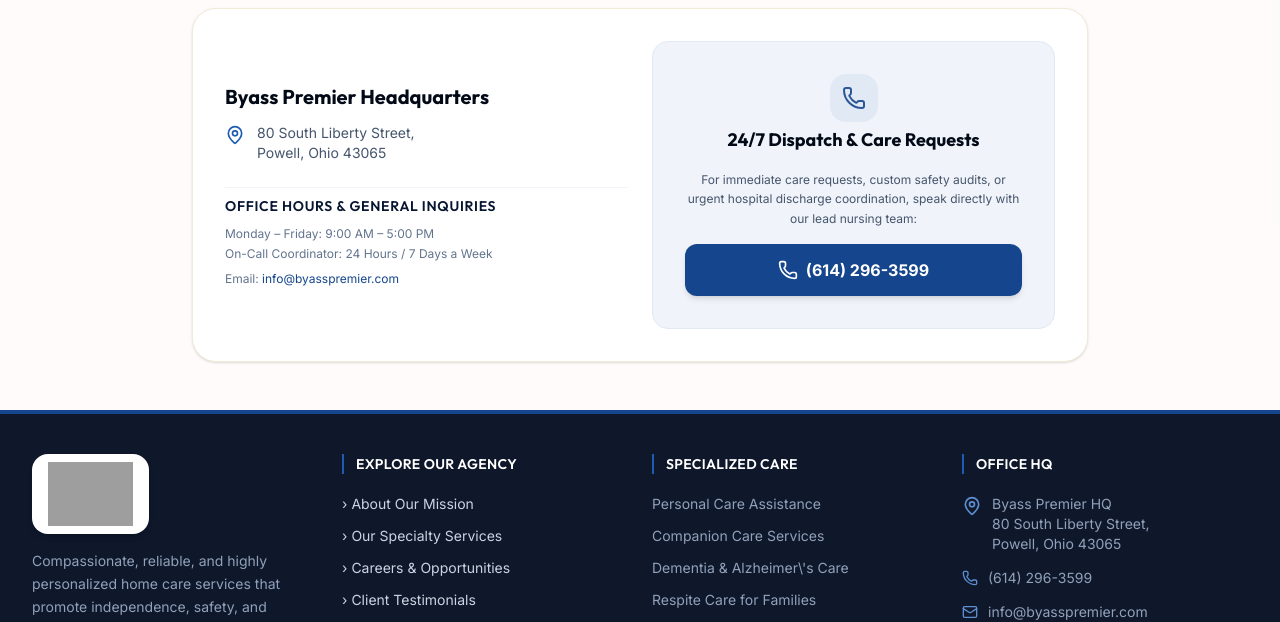
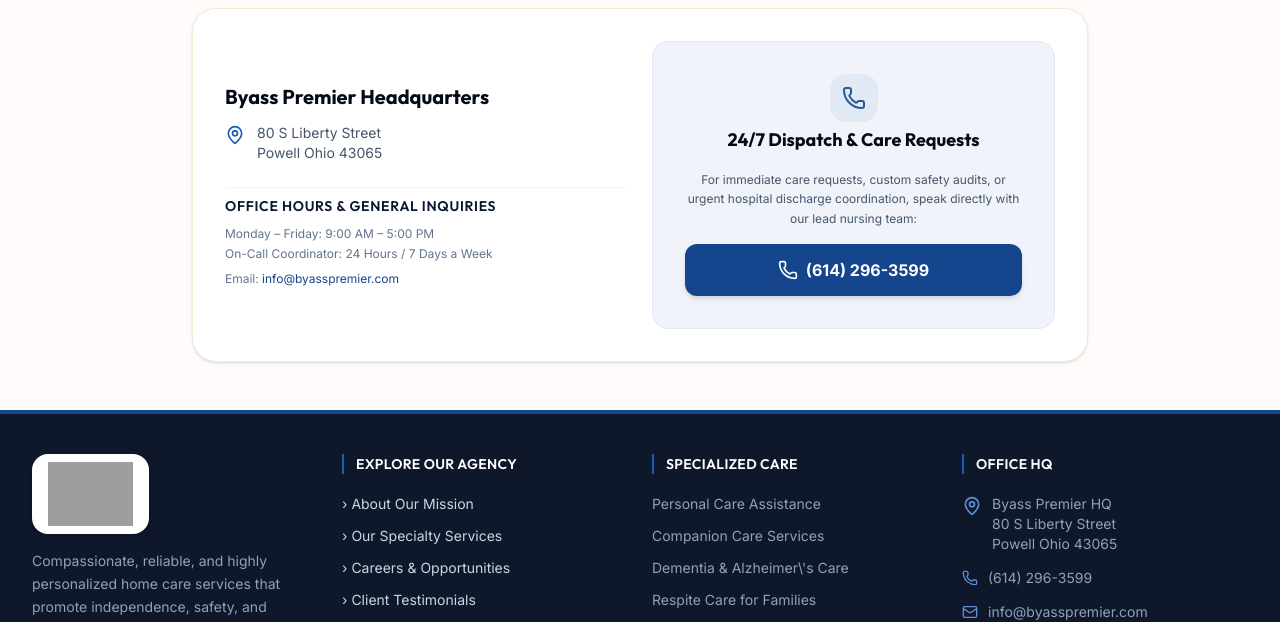
Before and after one commit to olatunjibyass/Byass-Premier, a React (Vite) app: page / in a window 1280 px wide. Shown: the part 3080-3702 px from the top of the page. Built offline with nearby package versions, Linux system fonts and the light colour scheme; grey boxes are pictures that could not be loaded.

Commit message:
feat: update contact address and team images
- Standardize address formatting for HQ
- Add team member portrait images
- Replace placeholder nurse image with high-quality asset

```diff
--- a/src/App.tsx
+++ b/src/App.tsx
@@ -65,7 +65,9 @@
 // Image paths from asset generation imported statically for production reliability
 const IMAGE_HERO = 'https://i.postimg.cc/134yyr35/Capture.png';
 const IMAGE_KITCHEN = 'https://i.postimg.cc/jSnB8gjp/Capture1.png';
-import IMAGE_NURSE from './assets/images/compassionate_caregiver_1783614278094.jpg';
+const IMAGE_NURSE = 'https://images.unsplash.com/photo-1576765608535-5f04d1e3f289?auto=format&fit=crop&w=800&q=80';
+import IMAGE_TEEJAY from './assets/images/teejay_byass.png';
+import IMAGE_PRINCESS from './assets/images/princess_heirsmac.jpg';
 
 // Helper to resolve service icons
 const getServiceIcon = (iconName: string, className = "w-6 h-6") => {
@@ -690,8 +692,8 @@
                           <div className="flex items-start gap-3 text-slate-600 mt-3">
                             <MapPin className="w-5 h-5 text-brand-blue-500 shrink-0 mt-0.5" />
                             <span className="text-sm">
-                              80 South Liberty Street,<br />
-                              Powell, Ohio 43065
+                              80 S Liberty Street<br />
+                              Powell Ohio 43065
                             </span>
                           </div>
                         </div>
@@ -858,13 +860,13 @@
                         name: 'Teejay Byass',
                         role: 'Director',
                         credentials: 'Care Administrator',
-                        image: 'https://i.postimg.cc/44cNj5SG/unnamed-(1).png',
+                        image: IMAGE_TEEJAY,
                       },
                       {
                         name: 'Princess Heirsmac',
                         role: 'Manager',
                         credentials: 'Care Coordinator',
-                        image: 'https://i.postimg.cc/Pf9Fcb8X/Whats-App-Image-2026-07-09-at-3-46-36-PM.jpg',
+                        image: IMAGE_PRINCESS,
                       }
                     ].map((person) => (
                       <div key={person.name} className="bg-white border border-gray-200 rounded-2xl p-5 shadow-xs flex flex-col justify-between">
@@ -1282,8 +1284,8 @@
                         <div className="flex items-start gap-3 text-slate-600 mt-2">
                           <MapPin className="w-5 h-5 text-brand-blue-500 shrink-0 mt-0.5" />
                           <span className="text-base font-medium">
-                            80 South Liberty Street,<br />
-                            Powell, Ohio 43065
+                            80 S Liberty Street<br />
+                            Powell Ohio 43065
                           </span>
                         </div>
                       </div>
--- a/src/components/Footer.tsx
+++ b/src/components/Footer.tsx
@@ -166,8 +166,8 @@
                 <MapPin className="w-5 h-5 text-brand-blue-400 shrink-0 mt-0.5" />
                 <span className="text-slate-400">
                   Byass Premier HQ<br />
-                  80 South Liberty Street,<br />
-                  Powell, Ohio 43065
+                  80 S Liberty Street<br />
+                  Powell Ohio 43065
                 </span>
               </li>
               <li className="flex items-center gap-2.5">
--- a/src/components/InteractiveMap.tsx
+++ b/src/components/InteractiveMap.tsx
@@ -137,7 +137,7 @@
           )}
 
           <div className="mt-4 pt-3 border-t border-gray-100 text-[10px] text-gray-400 flex items-center justify-between">
-            <span>Powell, OH 43065</span>
+            <span>80 S Liberty Street, Powell Ohio 43065</span>
             <span>Phone support: (614) 296-3599</span>
           </div>
         </div>
```
Also changed, not shown: src/assets/images/princess_heirsmac.jpg (added), src/assets/images/teejay_byass.png (added).
